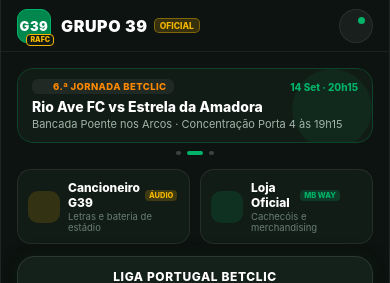
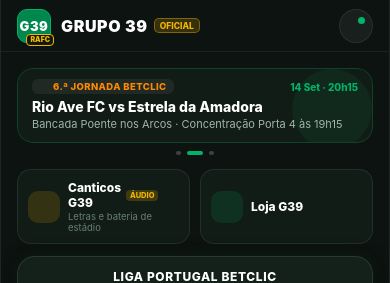
Before and after one commit to jorgemarques1339/ultras_39, a React Native app: screen / in a window 390 px wide. Shown: the top 283 px of the page. Built offline with nearby package versions, Linux system fonts and the light colour scheme; some icons are missing.

Commit message:
refactor(home): rename Cancioneiro to Canticos G39, simplify Loja G39 button, and deactivate matchday mode until 1h before game

```diff
--- a/src/screens/HomeScreen.js
+++ b/src/screens/HomeScreen.js
@@ -34,6 +34,8 @@
   onOpenChants,
   onOpenStore,
 }) {
+  // Modo Dia de Jogo: desativado por agora (só será ativo faltando 1 hora para o jogo)
+  const isMatchdayActive = false;
   const [votedPlayerId, setVotedPlayerId] = useState(null);
   const [motmList, setMotmList] = useState(MATCHDAY_DATA.motmCandidates);
   const [isMatchdayExpanded, setIsMatchdayExpanded] = useState(true);
@@ -189,7 +191,7 @@
         </View>
       </View>
 
-      {/* NOVO: ATALHOS RÁPIDOS MUNDIAIS (CANCIONEIRO & LOJA OFICIAL G39) */}
+      {/* ATALHOS RÁPIDOS: CÂNTICOS & LOJA G39 */}
       <View style={styles.quickShortcutsRow}>
         <TouchableOpacity
           style={styles.quickShortcutCard}
@@ -201,7 +203,7 @@
           </View>
           <View style={styles.shortcutTextBox}>
             <View style={styles.shortcutHeaderRow}>
-              <Text style={styles.shortcutTitle}>Cancioneiro G39</Text>
+              <Text style={styles.shortcutTitle}>Canticos G39</Text>
               <View style={styles.shortcutBadgeGold}>
                 <Text style={styles.shortcutBadgeText}>ÁUDIO</Text>
               </View>
@@ -220,13 +222,7 @@
             <ShoppingBag size={16} color={COLORS.primaryLight} />
           </View>
           <View style={styles.shortcutTextBox}>
-            <View style={styles.shortcutHeaderRow}>
-              <Text style={styles.shortcutTitle}>Loja Oficial</Text>
-              <View style={styles.shortcutBadgeGreen}>
-                <Text style={styles.shortcutBadgeTextGreen}>MB WAY</Text>
-              </View>
-            </View>
-            <Text style={styles.shortcutDesc}>Cachecóis e merchandising</Text>
+            <Text style={styles.shortcutTitle}>Loja G39</Text>
           </View>
           <ChevronRight size={14} color={COLORS.textMuted} />
         </TouchableOpacity>
@@ -296,7 +292,8 @@
         </TouchableOpacity>
       </View>
 
-      {/* 3. NOVO: MODO DIA DE JOGO (MATCHDAY LIVE HUB) */}
+      {/* 3. MODO DIA DE JOGO (ATIVO APENAS FALTANDO 1 HORA PARA O JOGO) */}
+      {isMatchdayActive && (
         <View style={styles.matchdayCard}>
           <View style={styles.matchdayHeaderRow}>
             <View style={styles.matchdayLiveBadge}>
@@ -371,6 +368,7 @@
             </View>
           </View>
         </View>
+      )}
 
       {/* 4. FEED RÁPIDO: AVISOS DE DESLOCAÇÕES & NOTÍCIAS */}
       <View style={styles.sectionHeader}>
```
Lines whose indentation alone changed are shown as unchanged.
